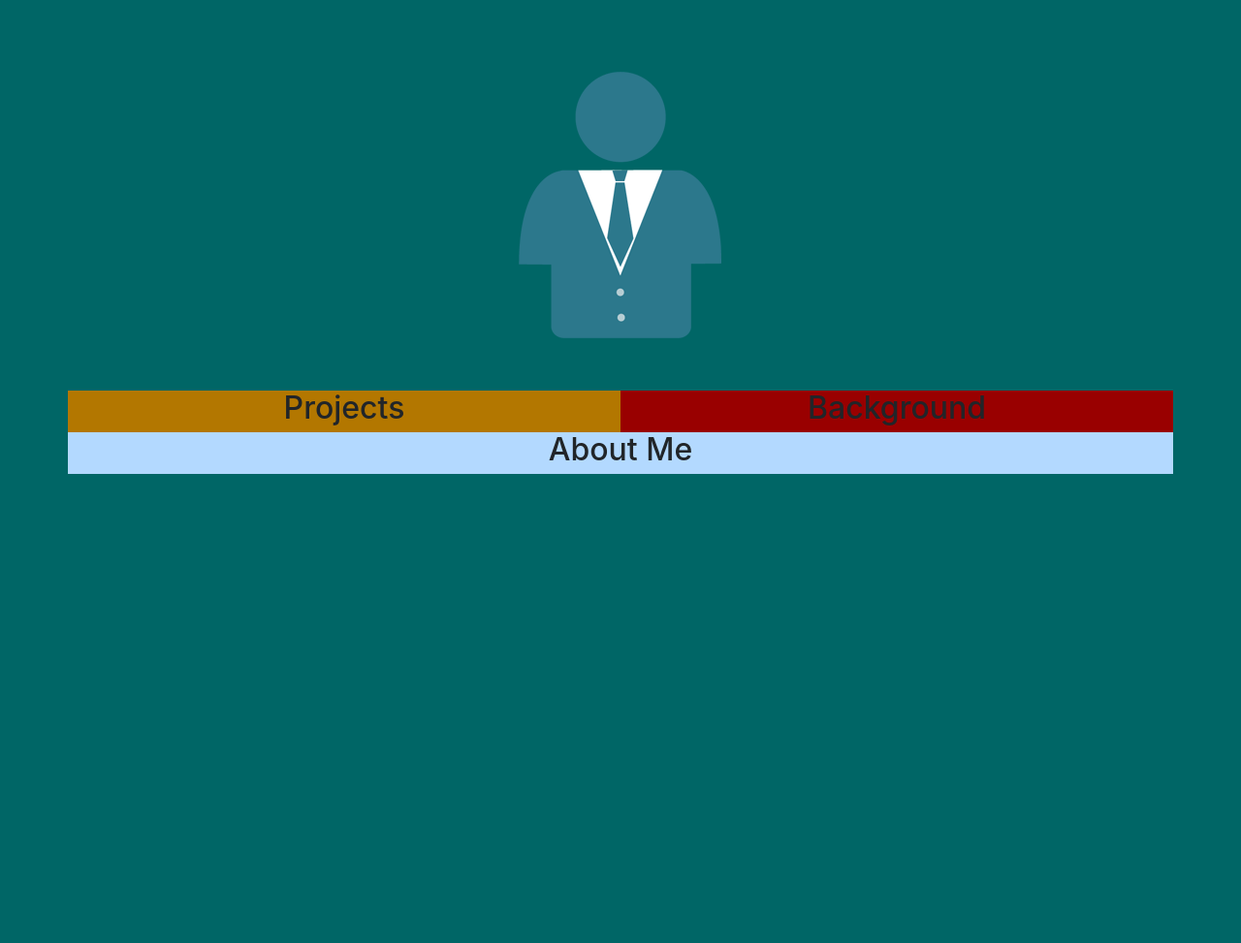
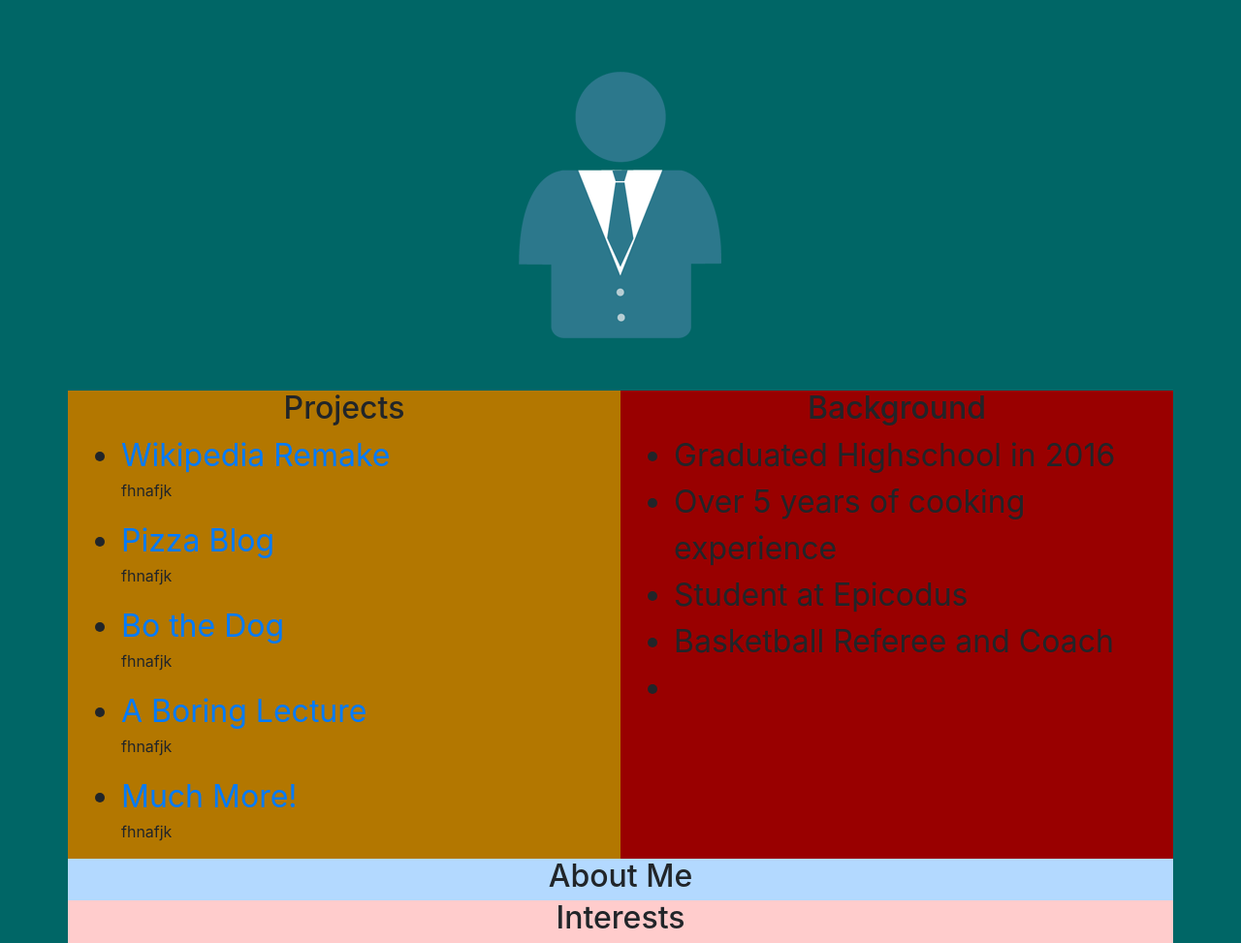
Before and after one commit to zmarston/portfolio, a plain HTML site: page index.html in a window 1280 px wide. Shown: the part 209-1182 px from the top of the page at 97% size. Before the commit the page ends 800 px from the top, so only its background shows below. Drawn offline with Linux system fonts and the light colour scheme.

Commit message:
add interests and css changes

```diff
--- a/css/styles.css
+++ b/css/styles.css
@@ -21,3 +21,13 @@ body {
 .top {
   text-align: center;
 }
+.projects li {
+  font-size: 2em;
+}
+.background li {
+  font-size: 2em;
+}
+.interests {
+  background-color:  #ffcccc;
+  text-align: center;
+}
--- a/index.html
+++ b/index.html
@@ -17,15 +17,39 @@
       <div class="row">
         <div class="col-md-6 projects">
           <h2>Projects</h2>
+          <ul>
+            <li><a href="https://github.com/zmarston/wikipedia">Wikipedia Remake</a></li>
+            <p>fhnafjk</p>
+            <li><a href="https://github.com/zmarston/pizzablog">Pizza Blog</a></li>
+            <p>fhnafjk</p>
+            <li><a href="">Bo the Dog</a></li>
+            <p>fhnafjk</p>
+            <li><a href="">A Boring Lecture</a></li>
+            <p>fhnafjk</p>
+            <li><a href="">Much More!</a></li>
+            <p>fhnafjk</p>
+          </ul>
         </div>
         <div class="col-md-6 background">
           <h2>Background</h2>
+          <ul>
+            <li>Graduated Highschool in 2016</li>
+            <li>Over 5 years of cooking experience</li>
+            <li>Student at Epicodus</li>
+            <li>Basketball Referee and Coach</li>
+            <li></li>
+          </ul>
         </div>
       </div>
       <div class="row">
         <div class="col-md-12 about-me">
           <h2>About Me</h2>
         </div>
+      </div>
+      <div class="row">
+        <div class="col-md-12 interests">
+          <h2>Interests</h2>
+        </div>
       </div
     </div>
 
```
